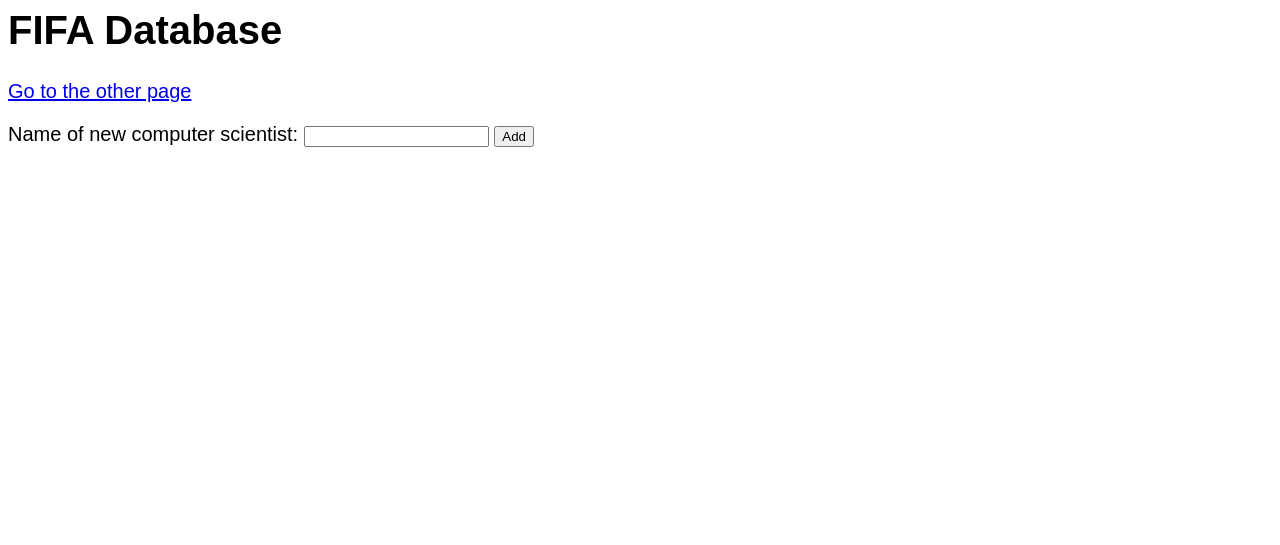
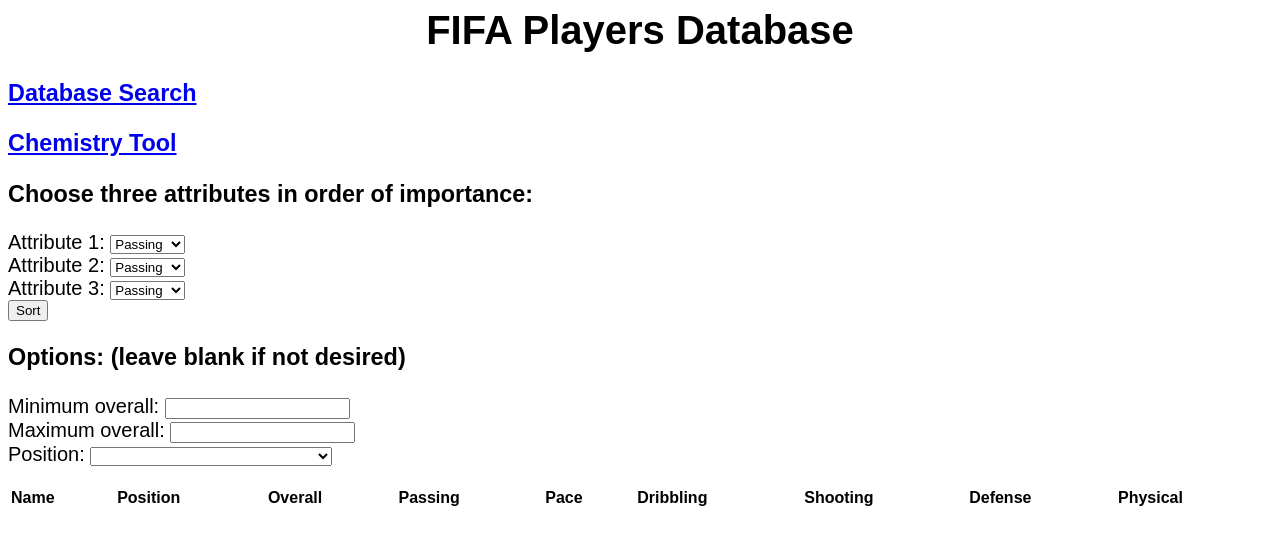
Before and after one commit to gurkanwar-singh/w4111-proj1, a Flask app: page /sortbot in a window 1280 px wide. Shown: the top 545 px of the page. Run offline with Flask 2, Linux system fonts and the light colour scheme; parts of the project's set-up code (start-up, migrations or seed data) failed here and were passed over.

Commit message:
done sortbot (no pagination)

```diff
--- a/webserver/server.py
+++ b/webserver/server.py
@@ -147,6 +147,55 @@ def search():
 
 	return render_template("index.html", **context)
 
+@app.route('/sort')
+def sort():
+
+	print request.args
+
+	attr1 = request.args["attr1"]
+	attr2 = request.args["attr2"]
+	attr3 = request.args["attr3"]
+
+	sortby = text("(%s*1.0) + (%s*0.8) + (%s*0.6)" % (attr1,attr2,attr3))
+
+	if request.args["min_overall"] == '':
+		min_overall = 0
+	else:
+		min_overall = request.args["min_overall"]
+
+	if request.args["max_overall"] == '':
+		max_overall = 99
+	else:
+		max_overall = request.args["max_overall"]
+
+	if request.args["position"] == 'null':
+		position = text("ANY(ARRAY['GK','CB','LB','RB','CDM','CM','CAM','LM','RM','LW','RW','CF','ST'])")
+	elif request.args["position"] == 'DEF':
+		position = text("ANY(ARRAY['CB','LB','RB'])")
+	elif request.args["position"] == 'MID':
+		position = text("ANY(ARRAY['CDM','CM','CAM','LM','RM'])")
+	elif request.args["position"] == 'ATT':
+		position = text("ANY(ARRAY['LW','RW','CF','ST'])")
+	else:
+		position = text("'%s'"%request.args["position"])
+
+	# Get table data
+	query = text("SELECT p.pname, p.position, p.overall, p.passing, p.pace, p.dribbling, p.shooting, p.defense, p.physical FROM players p WHERE p.overall >= %s AND p.overall <= %s AND p.position = %s ORDER BY %s DESC" % (min_overall, max_overall, position, sortby))
+	print query
+	cursor = g.conn.execute(query)
+	table_data = []
+	for row in cursor:
+		table_data.append(row)
+	cursor.close()
+
+	#data_to_send = table_data[(page-1)*50:(page*50)+1]
+	data_to_send = table_data
+
+	context = dict(data = data_to_send)
+
+	return render_template("sortbot.html", **context)
+
+
 # Example of adding new data to the database
 @app.route('/add', methods=['POST'])
 def add():
--- a/webserver/templates/sortbot.html
+++ b/webserver/templates/sortbot.html
@@ -8,20 +8,101 @@
 
 
 <body>
-  <h1>FIFA Database</h1>
-  <div>{{data}}</div>
+	<div>
 
-  <div>
-    {% for n in data %}
-    <div>{{n}}</div>
-    {% endfor %}
-  </div>
+		<div style="width=100%;text-align:center"><h1>FIFA Players Database</h1></div>
+		<div style="width=100%">
+			<h3><a href='/'>Database Search</a></h3>
+			<h3><a href='/chemistry'>Chemistry Tool</a></h3>
+		</div>
 
-<p><a href="another">Go to the other page</a></p>
+		<form method="GET" action="/sort">
+			<h3>Choose three attributes in order of importance:</h3>
+			<div> Attribute 1:
+				<select name="attr1">
+					<option value="passing">Passing</option>
+					<option value="pace">Pace</option>
+					<option value="dribbling">Dribbling</option>
+					<option value="shooting">Shooting</option>
+					<option value="defense">Defense</option>
+					<option value="physical">Physical</option>
+				</select>
+			</div>
+			<div> Attribute 2:
+				<select name="attr2">
+					<option value="passing">Passing</option>
+					<option value="pace">Pace</option>
+					<option value="dribbling">Dribbling</option>
+					<option value="shooting">Shooting</option>
+					<option value="defense">Defense</option>
+					<option value="physical">Physical</option>
+				</select>
+			</div>
+			<div> Attribute 3:
+				<select name="attr3">
+					<option value="passing">Passing</option>
+					<option value="pace">Pace</option>
+					<option value="dribbling">Dribbling</option>
+					<option value="shooting">Shooting</option>
+					<option value="defense">Defense</option>
+					<option value="physical">Physical</option>
+				</select>
+			</div>
 
-<form method="POST" action="/add">
-<p>Name of new computer scientist: <input type="text" name="name"> <input type="submit" value="Add"></p>
-</form>
+			<input type="submit" value="Sort">
+
+			<h3>Options: (leave blank if not desired)</h3>
+
+			<div> Minimum overall: <input type="text" name="min_overall"> </div>
+			<div> Maximum overall: <input type="text" name="max_overall"> </div>
+			<div> Position:
+				<select name="position">
+					<option value="null"></option>
+					<option value="DEF">Defender (CB, LB, RB)</option>
+					<option value="MID">Midfielder (CDM, CM, CAM, LM, RM)</option>
+					<option value="ATT">Attacker (LW, RW, CF, ST)</option>
+					<option value="GK">GK</option>
+					<option value="CB">CB</option>
+					<option value="LB">LB</option>
+					<option value="RB">RB</option>
+					<option value="CDM">CDM</option>
+					<option value="CM">CM</option>
+					<option value="CAM">CAM</option>
+					<option value="LM">LM</option>
+					<option value="RM">RM</option>
+					<option value="LW">LW</option>
+					<option value="RW">RW</option>
+					<option value="CF">CF</option>
+					<option value="ST">ST</option>
+				</select>
+			</div>
+		</form>
+	</div>
+
+	<div>
+
+		<table width="100%">
+			<tr style="font-weight:bold;">
+				<td>Name</td>
+				<td>Position</td>
+				<td>Overall</td>
+				<td>Passing</td>
+				<td>Pace</td>
+				<td>Dribbling</td>
+				<td>Shooting</td>
+				<td>Defense</td>
+				<td>Physical</td>
+			<tr>
+    			{% for t in data %}
+			<tr>
+				{% for i in t %}
+					<td>{{i}}</td>
+				{% endfor %}
+			</tr>
+    			{% endfor %}
+  		</table>
+	</div>
+
 
 </body>
 
```
Also changed, not shown: webserver/templates/chemistry.html (+74 -11 lines), 3 other files.
